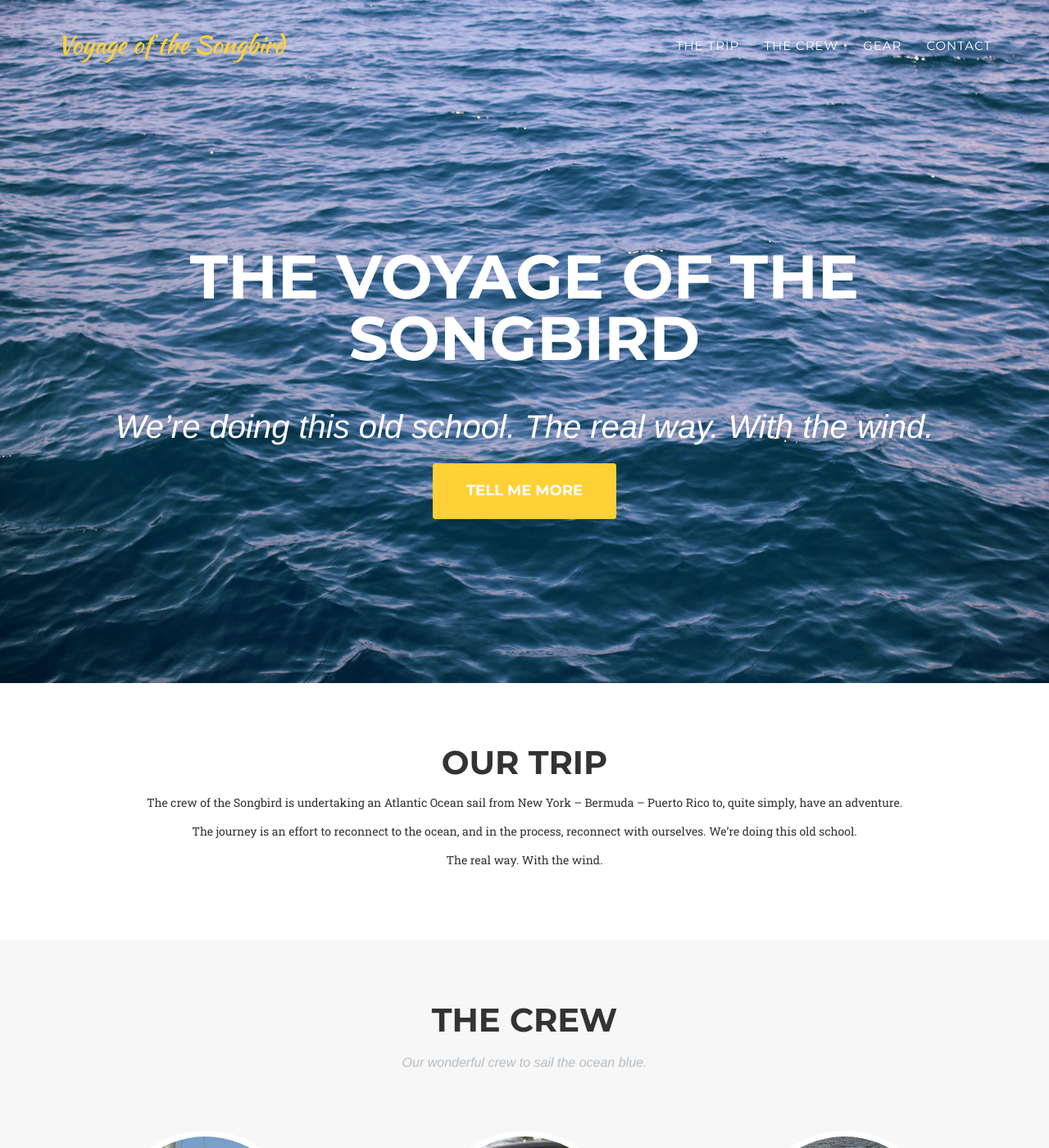
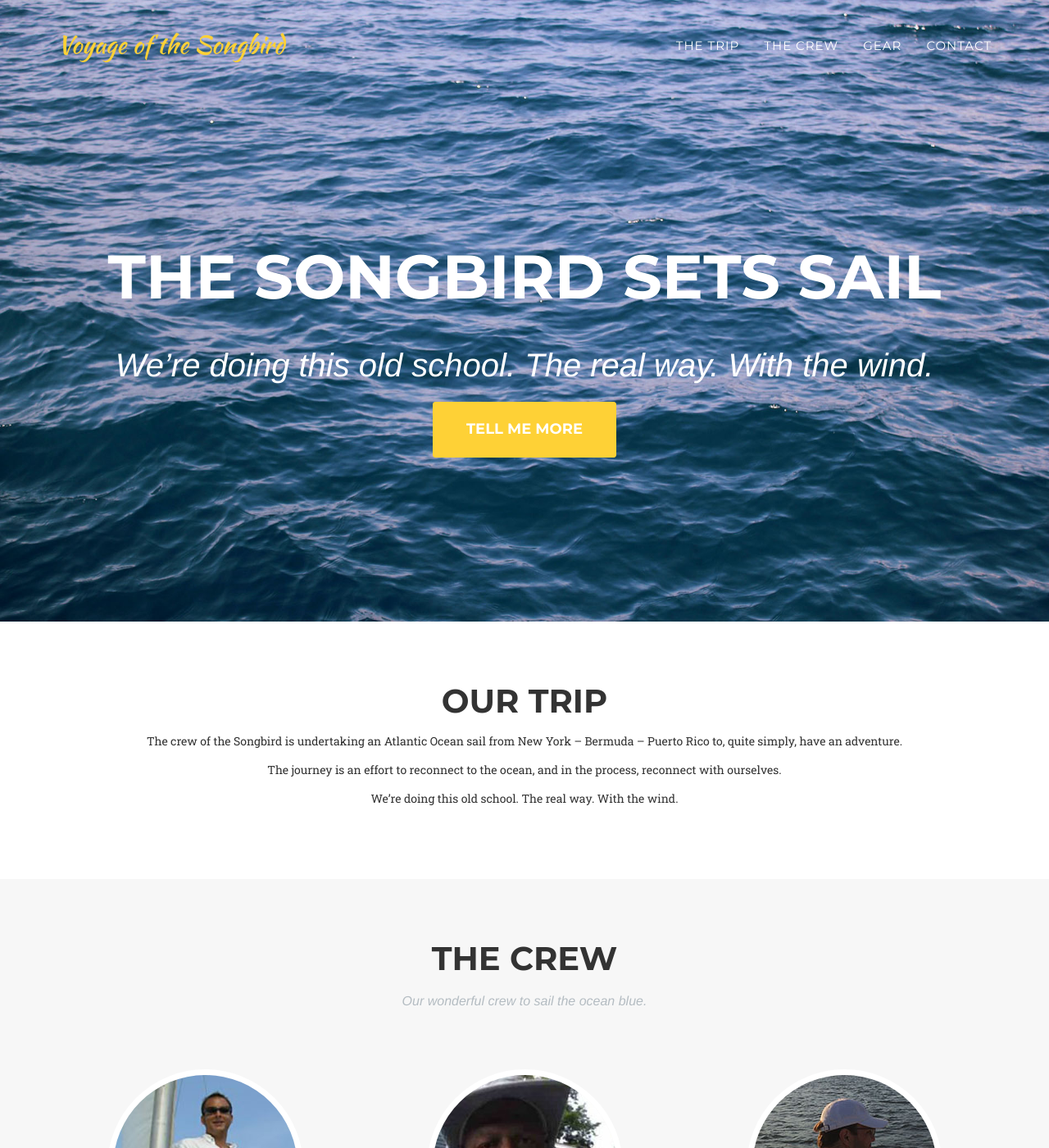
Before and after one commit to dafstone/songbird, a Jekyll site: the page built from index.html, in a window 1280 px wide and 1400 px high. Shown: the whole window at 82% size. Built offline with Jekyll 4.4.1, drawn with Linux system fonts in a browser that asks for light colours; some web fonts are replaced; some of the changed text lies outside the part shown.

Commit message:
Quick Text Edits:
- Change "THE VOYAGE OF THE SONGBIRD" text to:
 "THE SONGBIRD SETS SAIL" so that it's not redundant with the site title
 - Can the 'Tell me more' button scroll the page down to the Our Trip
 section? Or have functionality?

 - Our trip text should be on three separate lines

 Last Section

 - Change "BRANDED CONTENT - MEDIA PARTNER" to "Need some great branded
 content?"

 Footer

 - Can we hide the social icons?

```diff
--- a/_includes/contact.html
+++ b/_includes/contact.html
@@ -2,8 +2,8 @@
         <div class="container">
             <div class="row">
                 <div class="col-lg-12 text-center">
-                    <h2 class="section-heading">Branded Content - Media Partner</h2>
-                    <p class="text-copy">Content created aboard by Jenna Matecki, CEO of Matecki & Co. Story Development and the Host of Notes on Doing is up for commission, including photos, articles, videos, and logs of the journey, as well as specific topic explorations like climate change, travel, and sailing.</p>
+                    <h2 class="section-heading">Need some great branded content?</h2>
+                    <p class="text-copy">Content created aboard by Jenna Matecki, CEO of Matecki &amp; Co. Story Development and the Host of Notes on Doing is up for commission, including photos, articles, videos, and logs of the journey, as well as specific topic explorations like climate change, travel, and sailing.</p>
                 </div>
                 <div class="col-lg-12 text-center">
                     <h2 class="section-heading">Contact</h2>
--- a/_includes/footer.html
+++ b/_includes/footer.html
@@ -4,22 +4,6 @@
                 <div class="col-md-4">
                     <span class="copyright">Copyright &copy; {{ site.title }} {{ 'now' | date: "%Y" }}</span>
                 </div>
-                <div class="col-md-4">
-                    <ul class="list-inline social-buttons">
-                        {% for network in site.social %}
-                        <li><a href="{{ network.url }}"><i class="fa fa-{{ network.title }}"></i></a>
-                        </li>
-                        {% endfor %}
-                    </ul>
-                </div>
-                <div class="col-md-4">
-                    <ul class="list-inline quicklinks">
-                        <li><a href="#">Privacy Policy</a>
-                        </li>
-                        <li><a href="#">Terms of Use</a>
-                        </li>
-                    </ul>
-                </div>
             </div>
         </div>
     </footer>
--- a/_includes/header.html
+++ b/_includes/header.html
@@ -41,9 +41,9 @@
     <header>
         <div class="container">
             <div class="intro-text">
-                <div class="intro-heading">The Voyage of the Songbird</div>
+                <div class="intro-heading">The Songbird Sets Sail</div>
                 <div class="intro-lead-in">We’re doing this old school. The real way. With the wind.</div>
-                <a href="#services" class="page-scroll btn btn-xl">Tell Me More</a>
+                <a href="#thetrip" class="page-scroll btn btn-xl">Tell Me More</a>
             </div>
         </div>
     </header>
--- a/_includes/thetrip.html
+++ b/_includes/thetrip.html
@@ -4,7 +4,7 @@
     <div class="row">
       <div class="col-lg-12 text-center">
         <h2 class="section-heading">Our Trip</h2>
-        <p>The crew of the Songbird is undertaking an Atlantic Ocean sail from New York – Bermuda – Puerto Rico to, quite simply, have an adventure.</p><p> The journey is an effort to reconnect to the ocean, and in the process, reconnect with ourselves. We’re doing this old school.</p><p>The real way. With the wind.</p>
+        <p>The crew of the Songbird is undertaking an Atlantic Ocean sail from New York – Bermuda – Puerto Rico to, quite simply, have an adventure.</p><p> The journey is an effort to reconnect to the ocean, and in the process, reconnect with ourselves.</p><p>We’re doing this old school. The real way. With the wind.</p>
       </div>
     </div>
   </div>
```
